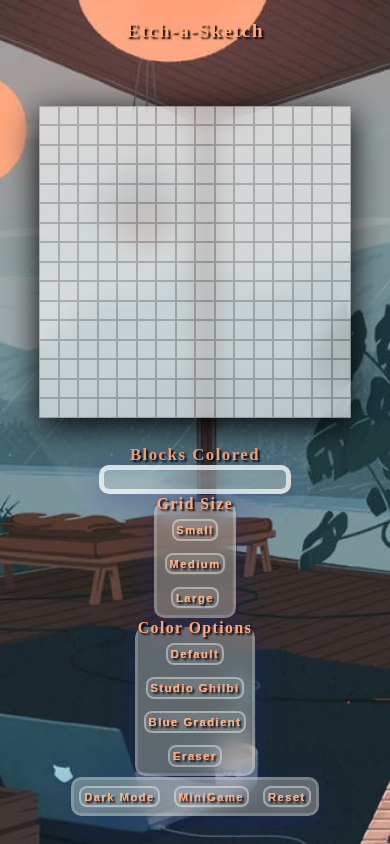
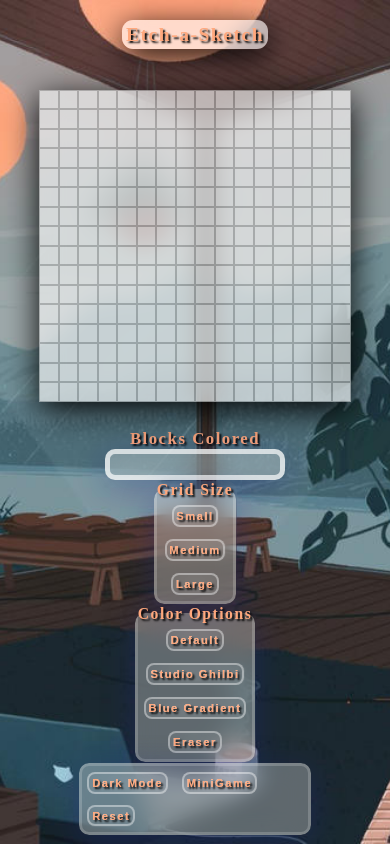
Before and after one commit to HyunCafe/odin-etchasketch, a plain HTML site: page index.html in a window 390 px wide. Drawn offline with Linux system fonts and the light colour scheme.

Commit message:
Fix: Fix title text better visibility on mobile

```diff
--- a/style.css
+++ b/style.css
@@ -173,6 +173,17 @@ button:active {
 }
 
 /* Responsive add Media Queries need Testing */
+@media screen and (max-width: 1450px) {
+  h1 {
+    background: rgba(255, 255, 255, 0.6);
+    box-shadow: 0 8px 32px 0 rgb(0, 0, 0);
+    backdrop-filter: blur(11.5px);
+    -webkit-backdrop-filter: blur(11.5px);
+    padding: .2em;
+
+  }
+}
+
 @media screen and (max-width: 1250px) {
   * {
     font-size: 80%;
@@ -227,6 +238,11 @@ button:active {
     width: 70%;
     height: 70vw;
   }
+
+  .options_container {
+    width: 60%;
+  }
+
 }
 
 @media screen and (max-width: 450px) {
```
